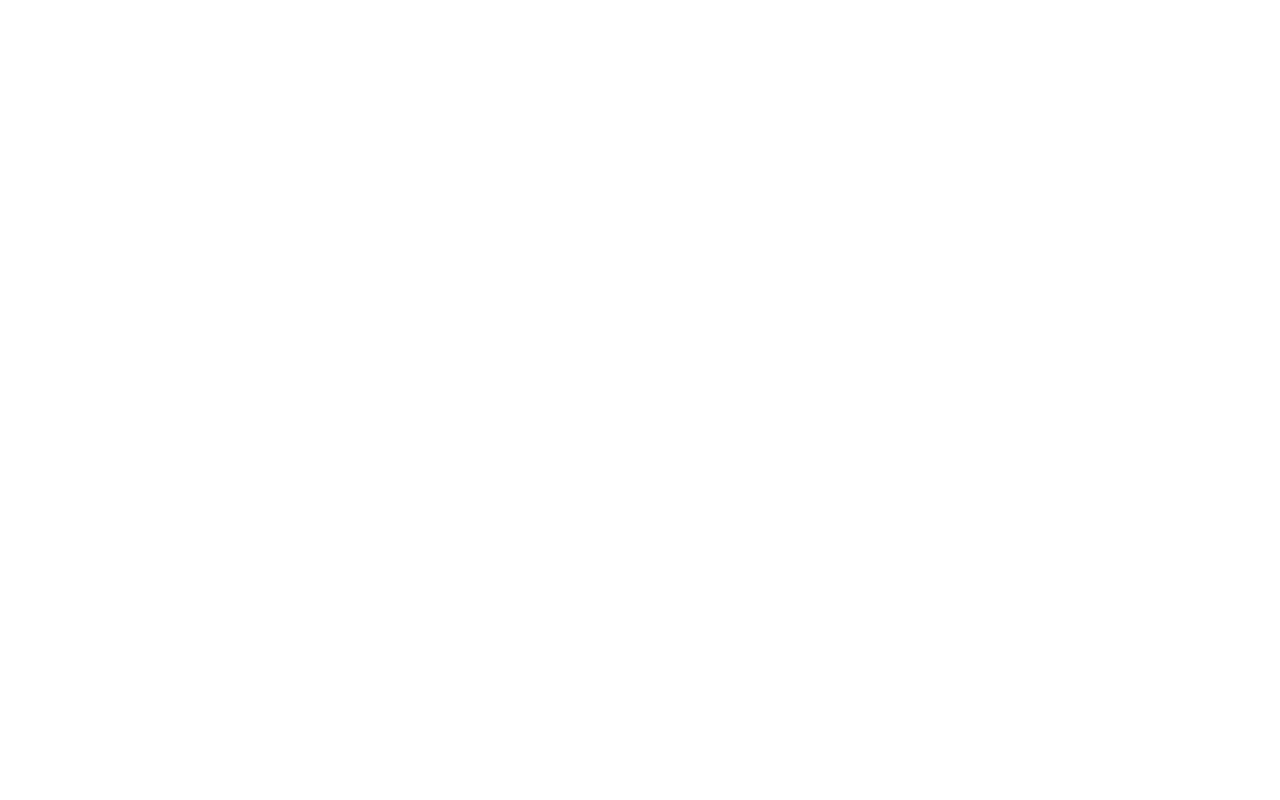
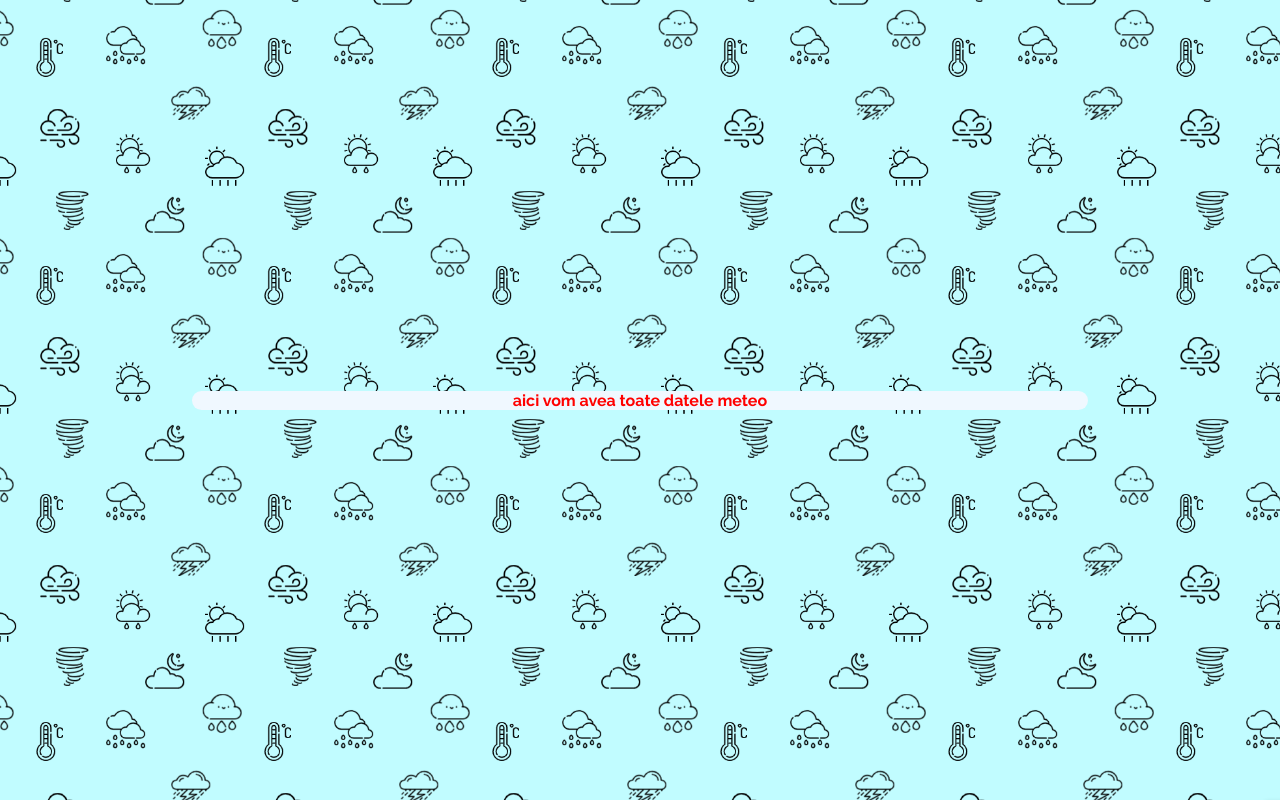
Before and after one commit to Popescu-Iulian/Weather-Map-app, a plain HTML site: page index.html in a window 1280 px wide. Drawn offline with Linux system fonts and the light colour scheme.

Commit message:
background image & centered box

```diff
--- a/index.html
+++ b/index.html
@@ -3,9 +3,15 @@
 	<head>
 		<meta charset="UTF-8" />
 		<meta name="viewport" content="width=device-width, initial-scale=1.0" />
+		<link
+			href="https://fonts.googleapis.com/css?family=Raleway:400,600,700&display=swap"
+			rel="stylesheet"
+		/>
 		<link rel="stylesheet" href="style.css" />
 		<script src="script.js" defer></script>
 		<title>Weather Map App</title>
 	</head>
-	<body></body>
+	<body>
+		<div id="container">aici vom avea toate datele meteo</div>
+	</body>
 </html>
--- a/style.css
+++ b/style.css
@@ -0,0 +1,27 @@
+/* === GENERAL === */
+* {
+	box-sizing: border-box;
+	margin: 0;
+	padding: 0;
+}
+
+body {
+	height: 100vh;
+	display: flex;
+	align-items: center;
+	background: url('images/background.png') no-repeat center center fixed;
+	background-size: cover;
+	font-family: 'Raleway', sans-serif;
+}
+
+#container {
+	max-height: 77%;
+	width: 70%;
+	margin: 1rem auto;
+	border-radius: 10px;
+	overflow: hidden;
+	background-color: aliceblue;
+	text-align: center;
+	color: red;
+	font-weight: bold;
+}
```
Also changed, not shown: images/background.png (added).
